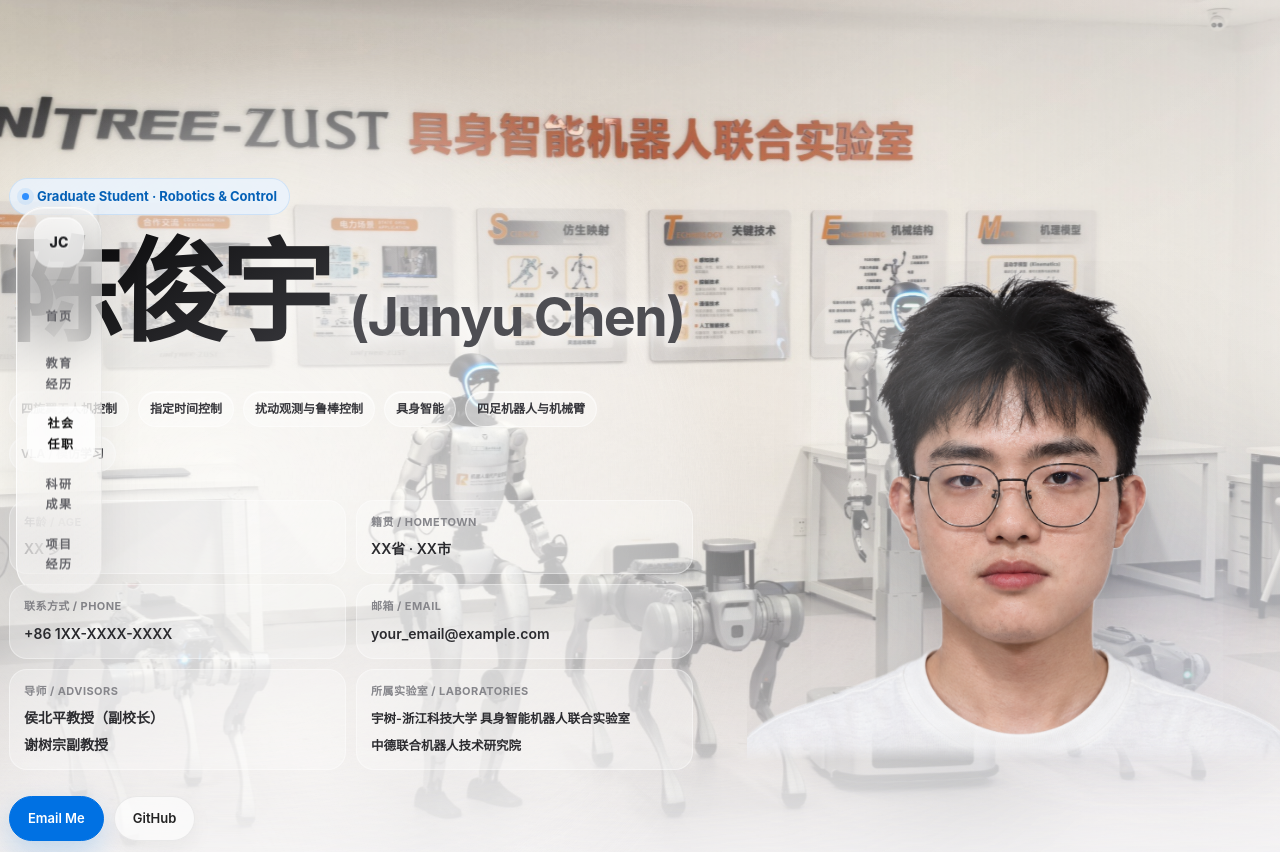
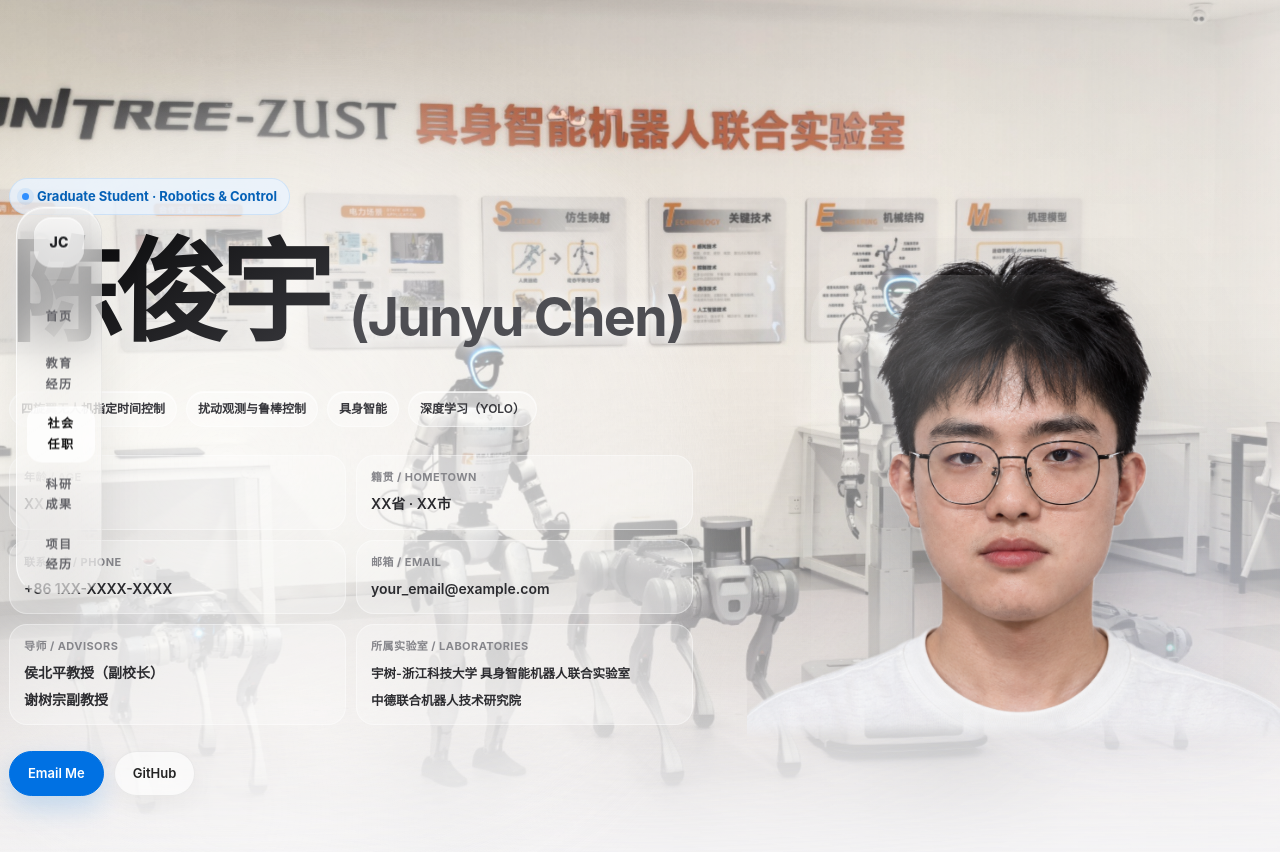
Before and after one commit to MaxwellYu53/MaxwellYu53.github.io, a plain HTML site: page index.html in a window 1280 px wide. Shown: the top 852 px of the page. Drawn offline with Linux system fonts and the light colour scheme.

Commit message:
Update index.html

```diff
--- a/index.html
+++ b/index.html
@@ -1350,12 +1350,10 @@
               <h1>陈俊宇 <span class="name-en">(Junyu Chen)</span></h1>
 
               <div class="research-inline" aria-label="研究方向">
-                <span class="research-chip">四旋翼无人机控制</span>
-                <span class="research-chip">指定时间控制</span>
+                <span class="research-chip">四旋翼无人机指定时间控制</span>
                 <span class="research-chip">扰动观测与鲁棒控制</span>
                 <span class="research-chip">具身智能</span>
-                <span class="research-chip">四足机器人与机械臂</span>
-                <span class="research-chip">VLA / 模仿学习</span>
+                <span class="research-chip">深度学习（YOLO）</span>
               </div>
 
               <div class="profile-meta">
```
